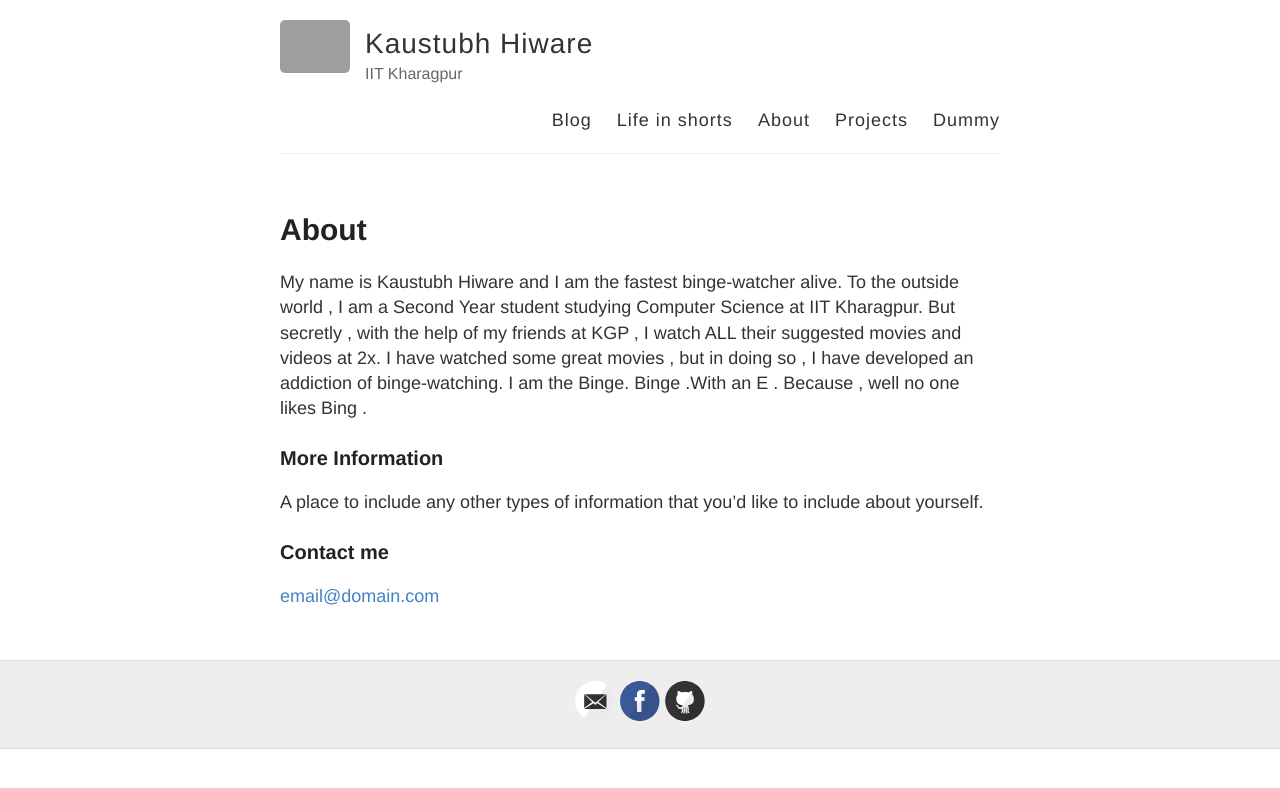
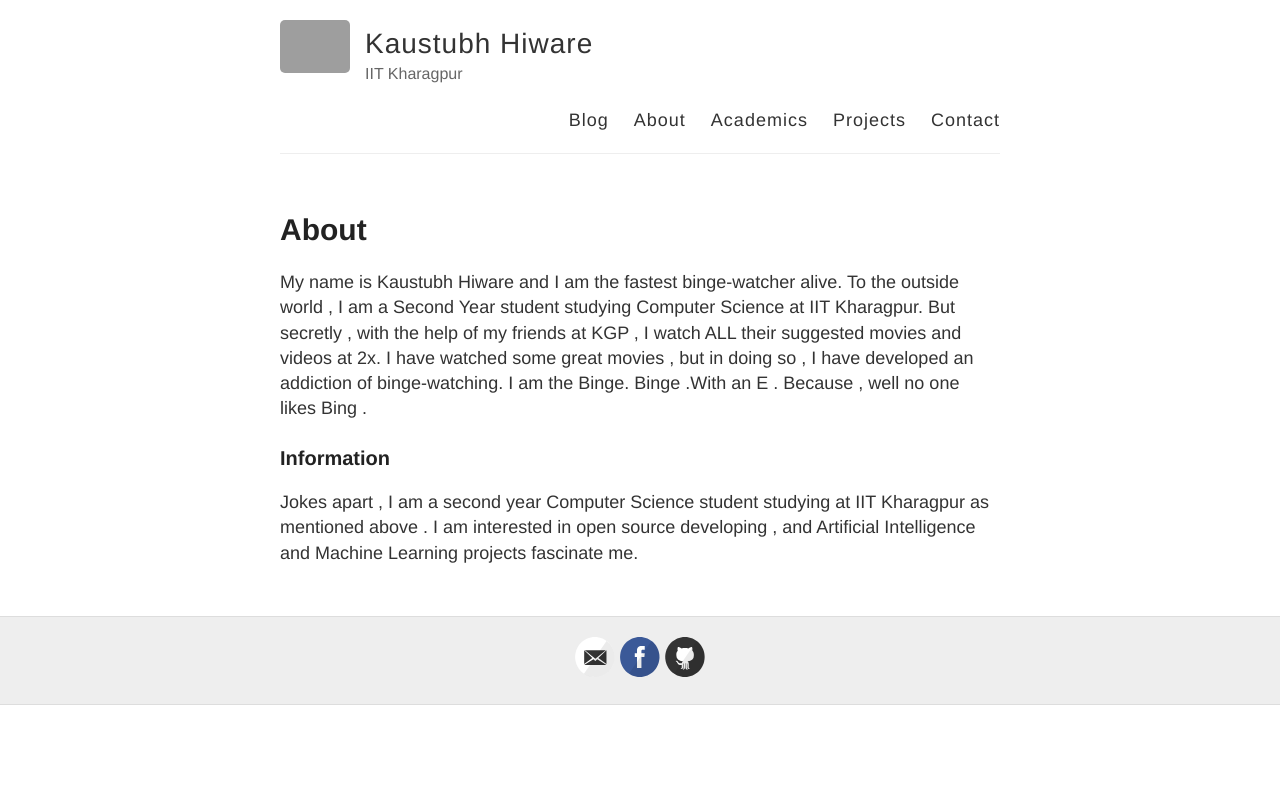
Before and after one commit to kaustubhhiware/archive, a Jekyll site: the page built from about.md, in a window 1280 px wide. Shown: the top 788 px of the page. Built offline with Jekyll 4.4.1, drawn with Linux system fonts in a browser that asks for light colours; grey boxes are pictures that could not be loaded.

Commit message:
Personalisation

```diff
--- a/_config.yml
+++ b/_config.yml
@@ -29,7 +29,7 @@ footer-links:
   stackoverflow: # your stackoverflow profile, e.g. "users/50476/bart-kiers"
   youtube: # channel/<your_long_string> or user/<user-name>
   googleplus: # anything in your profile username that comes after plus.google.com/
-  quora : Kaustubh-Hiw%CE%B1re #https://www.quora.com/profile/Kaustubh-Hiw%CE%B1re
+  #quora : Kaustubh-Hiw%CE%B1re #https://www.quora.com/profile/Kaustubh-Hiw%CE%B1re
 
 
 # Enter your Disqus shortname (not your username) to enable commenting on posts
@@ -41,7 +41,7 @@ google_analytics:
 
 # Your website URL (e.g. http://barryclark.github.io or http://www.barryclark.co)
 # Used for Sitemap.xml and your RSS feed
-url:
+url: http://kaustubhhiware.github.io
 
 # If you're hosting your site at a Project repository on GitHub pages
 # (http://yourusername.github.io/repository-name)
--- a/_layouts/default.html
+++ b/_layouts/default.html
@@ -28,10 +28,10 @@
 
           <nav>
             <a href="{{ site.baseurl }}/">Blog</a>
-            <a href="{{ site.baseurl }}/about">Life in shorts</a>
             <a href="{{ site.baseurl }}/about">About</a>
-            <a href="{{ site.baseurl }}/">Projects</a>
-            <a href="{{ site.baseurl }}/">Dummy</a>
+            <a href="{{ site.baseurl }}/academics">Academics</a>
+            <a href="{{ site.baseurl }}/projects">Projects</a>
+            <a href="{{ site.baseurl }}/contact">Contact</a>
 
           </nav>
         </header>
--- a/about.md
+++ b/about.md
@@ -11,10 +11,7 @@ I have watched some great movies , but in doing so , I have developed an addicti
 I am the Binge.
 Binge .With an E . Because , well no one likes Bing .
 
-### More Information
+### Information
 
-A place to include any other types of information that you'd like to include about yourself.
-
-### Contact me
-
-[email@domain.com](mailto:email@domain.com)
+Jokes apart , I am a second year Computer Science student studying at IIT Kharagpur as mentioned above .
+ I am interested in open source developing , and Artificial Intelligence and Machine Learning projects fascinate me.
```
Also changed, not shown: 404.md (+1 -1 lines).
